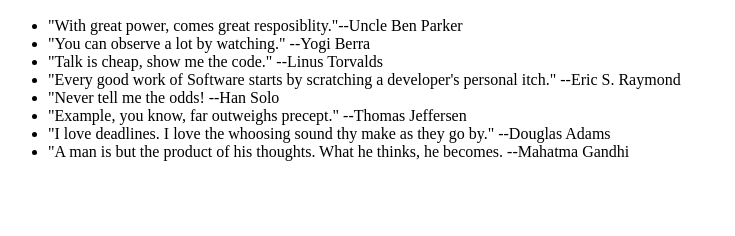
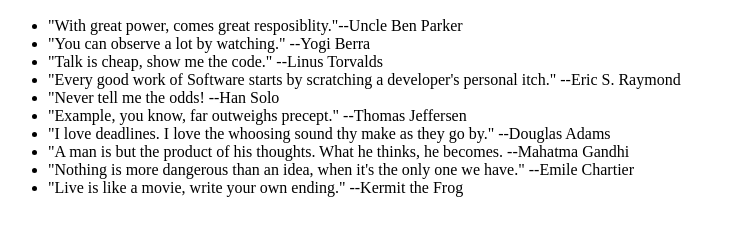
Before and after one commit to dvmc22/0main_openSAP-_repo, a plain HTML site: page index.html in a window 1280 px wide. Shown: the part 110-346 px from the top of the page, without its empty margins (0-735 px from the left). Drawn offline with Linux system fonts and the light colour scheme.

Commit message:
Added Kermit & Emile

```diff
--- a/index.html
+++ b/index.html
@@ -17,6 +17,8 @@
 		<li>"Example, you know, far outweighs precept." --Thomas Jeffersen</li>
 		<li>"I love deadlines. I love the  whoosing sound thy make as they go by." --Douglas Adams</li>
 		<li>"A man is but the product of his thoughts. What he thinks, he becomes. --Mahatma Gandhi</li>
+		<li>"Nothing is more dangerous than an idea, when it's the only one we have." --Emile Chartier</li>
+		<li>"Live is like a movie, write your own ending." --Kermit the Frog</li>
 	</ul>
 </body>
 </html>
--- a/styles.css
+++ b/styles.css
@@ -1,6 +1,5 @@
 h1 {
 	color: blue;
-	text-align: left;
 }
 h2 {
 	color: red;
```
